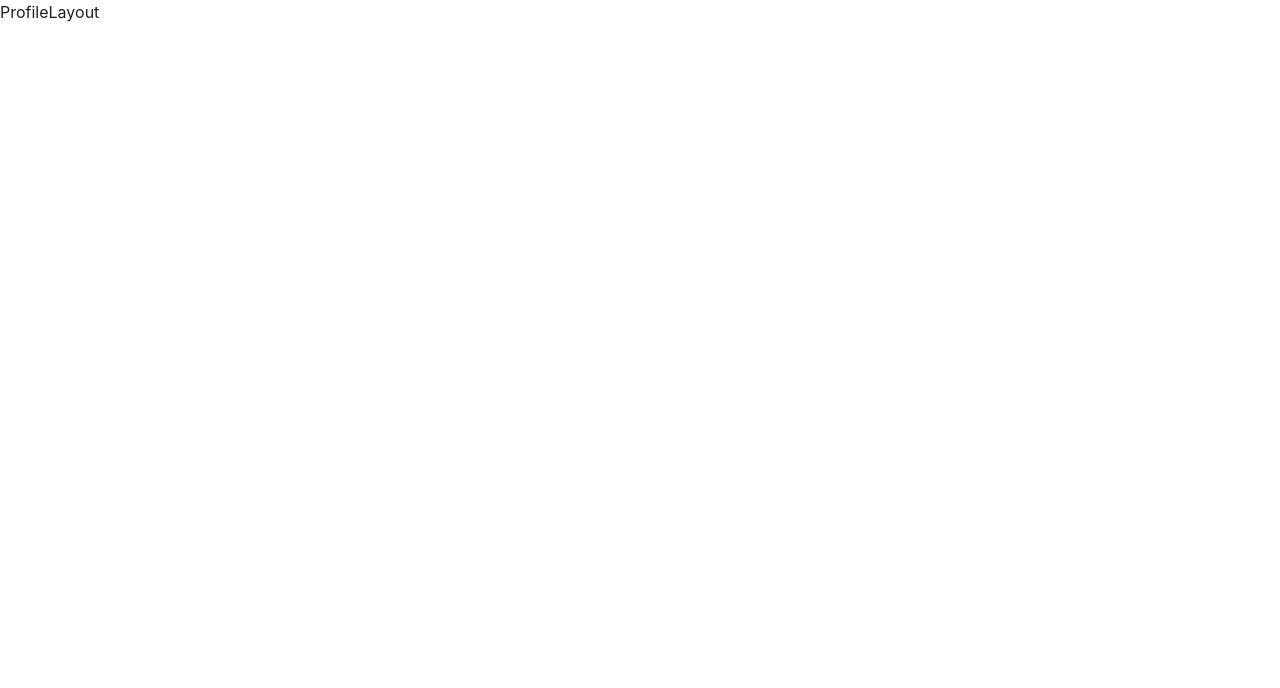
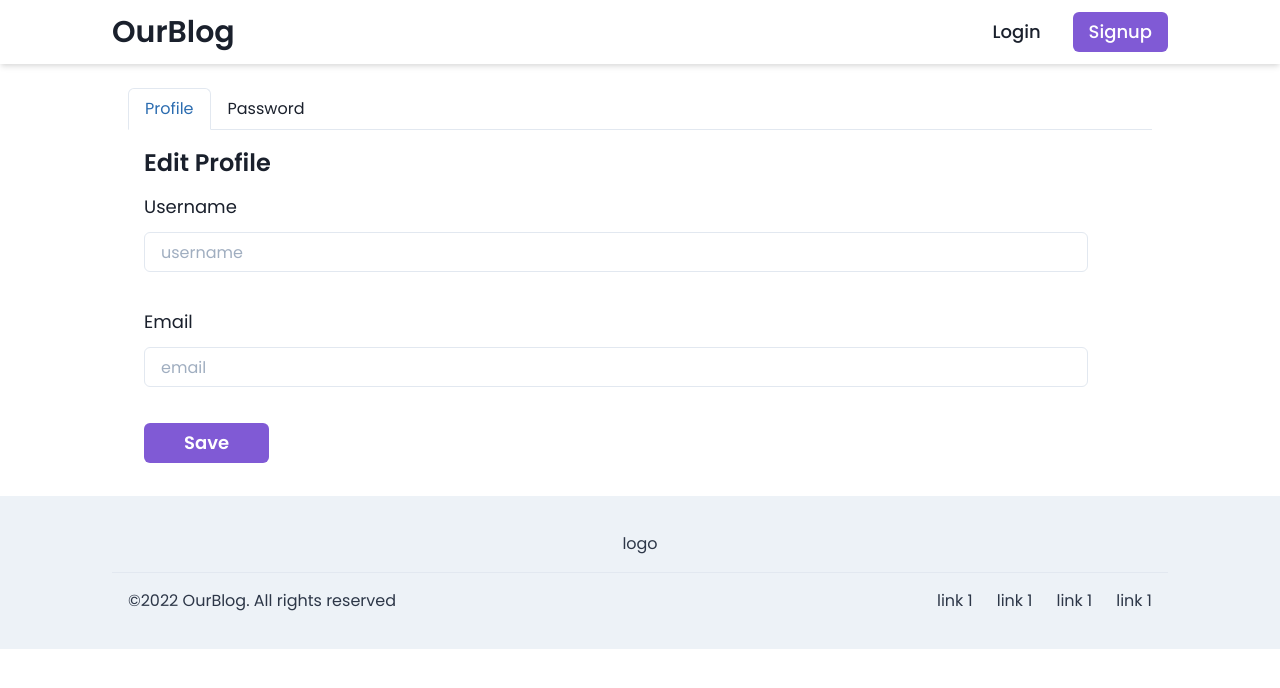
Before and after one commit to MezianeKhalil/reactjs-blog, a React (Vite) app: page /profile in a window 1280 px wide. Shown: the top 688 px of the page. Built offline with nearby package versions, Linux system fonts and the light colour scheme.

Commit message:
build profil page with edit forms

```diff
--- a/package.json
+++ b/package.json
@@ -12,6 +12,7 @@
     "@chakra-ui/react": "^1.8.5",
     "@emotion/react": "^11.8.1",
     "@emotion/styled": "^11.8.1",
+    "axios": "^0.26.0",
     "formik": "^2.2.9",
     "framer-motion": "^6.2.8",
     "react": "^17.0.2",
--- a/src/components/Layout/profileLayout.jsx
+++ b/src/components/Layout/profileLayout.jsx
@@ -1,7 +1,27 @@
 import React from 'react'
+import { Box, Tabs, TabList, TabPanels, Tab, TabPanel } from '@chakra-ui/react'
+import { EditProfileForm, EditPasswordForm } from '../form/_index'
 
 export default function ProfileLayout() {
+
   return (
-    <div>ProfileLayout</div>
+    <>
+      <Box h="96" maxW={"5xl"} mx="auto" my="6" fontFamily={"poppins"}>
+        <Tabs variant='enclosed'>
+          <TabList>
+            <Tab>Profile</Tab>
+            <Tab>Password</Tab>
+          </TabList>
+          <TabPanels>
+            <TabPanel>
+              <EditProfileForm/>
+            </TabPanel>
+            <TabPanel>
+              <EditPasswordForm/>
+            </TabPanel>
+          </TabPanels>
+        </Tabs>
+      </Box>
+    </>
   )
 }
--- a/src/components/form/_index.js
+++ b/src/components/form/_index.js
@@ -1,7 +1,11 @@
 import LoginForm from './loginForm'
 import SignupForm from './signupForm'
+import EditProfileForm from './editProfileForm'
+import EditPasswordForm from './editPasswordForm'
 
 export {
     LoginForm,
-    SignupForm
+    SignupForm,
+    EditProfileForm,
+    EditPasswordForm
 }
--- /dev/null
+++ b/src/components/form/editPasswordForm.jsx
@@ -0,0 +1,38 @@
+import React from 'react'
+import { Formik, Form } from 'formik'
+import { InputField } from './types/_index'
+import { Button, Text, Box } from '@chakra-ui/react'
+import * as yup  from 'yup'
+
+
+const editSchemaValidation = yup.object({
+    password: yup.string().min(6,'password to short').required('password is required'),
+    newPassword: yup.string().min(6,'password to short').required('password is required'),
+})
+
+export default function EditPasswordForm() {
+  return (
+    <Formik
+        initialValues={{password: "", newPassword: ""}}
+        validationSchema={editSchemaValidation}
+        onSubmit={
+            (values)=>{
+                console.log("values:", values)
+            }
+        }
+    >
+        {
+            ()=>(
+                <Box w="full" pr="12" fontFamily={"poppins"}>
+                    <Text fontSize="2xl" fontWeight="semibold" textTransform="capitalize">Edit password</Text>
+                    <Form>
+                        <InputField name='password' label="password" type="text" placeholder='password'/>
+                        <InputField name='newPassword' label="new password" type="password" placeholder='new password'/>
+                        <Button colorScheme={"purple"} fontWeight="semibold" my="3" px="10" textTransform={"capitalize"} fontSize="lg" type='submit'>save</Button>
+                    </Form>
+                </Box>
+            )
+        }
+    </Formik>
+  )
+}
--- /dev/null
+++ b/src/components/form/editProfileForm.jsx
@@ -0,0 +1,38 @@
+import React from 'react'
+import { Formik, Form } from 'formik'
+import { InputField } from './types/_index'
+import { Button, Text, Box } from '@chakra-ui/react'
+import * as yup  from 'yup'
+
+
+const editSchemaValidation = yup.object({
+    username:yup.string().min(5,'user name to short').required('user name is required'),
+    email:yup.string().email('invalid email').required('email is required'),
+})
+
+export default function EditProfileForm() {
+  return (
+    <Formik
+        initialValues={{email: "", username: ""}}
+        validationSchema={editSchemaValidation}
+        onSubmit={
+            (values)=>{
+                console.log("values:", values)
+            }
+        }
+    >
+        {
+            ()=>(
+                <Box w="full" pr="12" fontFamily={"poppins"}>
+                    <Text fontSize="2xl" fontWeight="semibold" textTransform="capitalize">Edit Profile</Text>
+                    <Form>
+                        <InputField name='username' label="username" type="text" placeholder='username'/>
+                        <InputField name='email' label="email" type="text" placeholder='email'/>
+                        <Button colorScheme={"purple"} fontWeight="semibold" my="3" px="10" textTransform={"capitalize"} fontSize="lg" type='submit'>save</Button>
+                    </Form>
+                </Box>
+            )
+        }
+    </Formik>
+  )
+}
--- a/src/pages/profile.jsx
+++ b/src/pages/profile.jsx
@@ -1,6 +1,7 @@
 import React from 'react'
 import { Helmet } from 'react-helmet'
 import { ProfileLayout } from '../components/Layout/_index'
+import { Navbar, Footer } from './../components/blocs/_index'
 
 export default function Profile() {
   return (
@@ -8,7 +9,9 @@ export default function Profile() {
          <Helmet>
             <title>Profile | OurBlog</title>
         </Helmet>
+        <Navbar/>
         <ProfileLayout/>
+        <Footer/>
     </>
   )
 }
```
Also changed, not shown: 1 other file (tests, documents, lock files or other folders).
